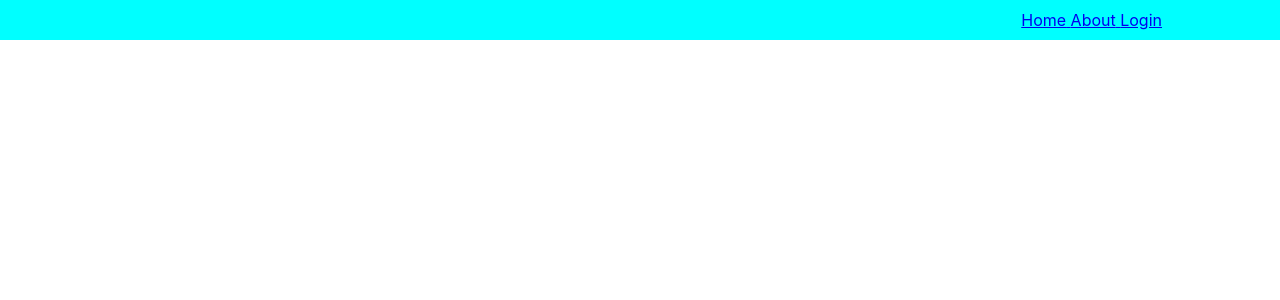
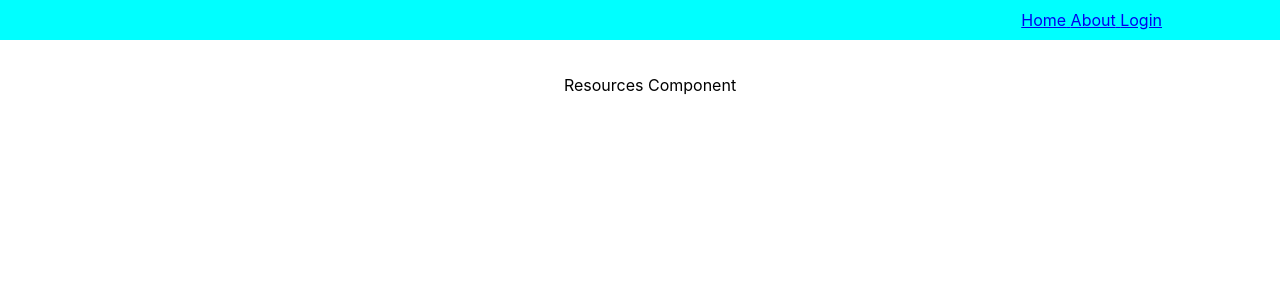
Before and after one commit to Manaswini-Mahala/test-app2, a React (Create React App) app: page /resources in a window 1280 px wide. Shown: the top 300 px of the page. Built offline with nearby package versions, Linux system fonts and the light colour scheme.

Commit message:
Working in Investments module

```diff
--- a/src/App.js
+++ b/src/App.js
@@ -19,6 +19,7 @@ import ChangePassword from './cmp/ChangePassword';
 import ChangeEmail from './cmp/ChangeEmail';
 import MutualFunds from './cmp/MutualFunds';
 import ProvidentFunds from './cmp/ProvidentFunds';
+import Resources from './cmp/Resources';
 import Error from './Error';
 
 import {
@@ -63,6 +64,7 @@ function App() {
             <Route exact path="/changeemail"><ChangeEmail /> </Route>
             <Route exact path="/mutualfunds"><MutualFunds /> </Route>
             <Route exact path="/providentfunds"><ProvidentFunds /> </Route>
+            <Route exact path="/resources"><Resources /> </Route>
 
 
 
--- a/src/cmp/Investments.js
+++ b/src/cmp/Investments.js
@@ -14,7 +14,7 @@ function Investments() {
         <div className='app'>
             <Link to='/MutualFunds'><RectBox accountSection='Mutual Funds' /> </Link>
             <Link to='/ProvidentFunds'><RectBox accountSection='Provident Funds' /></Link>
-            {/* <Link to='/RealEstate'><RectBox accountSection='Real Estate' /></Link> */}
+            <Link to='/Resources'><RectBox accountSection='Resources' /></Link>
             {/* <Link to='/Account'><Box accountSection='Accounts' /></Link> */}
 
         </div>
--- /dev/null
+++ b/src/cmp/Resources.js
@@ -0,0 +1,13 @@
+import React, { Component } from 'react';
+
+class Resources extends Component{
+    render(){
+        return(
+            <div className='app'>
+                Resources Component
+            </div>
+        );
+    }
+}
+
+export default Resources;
```
